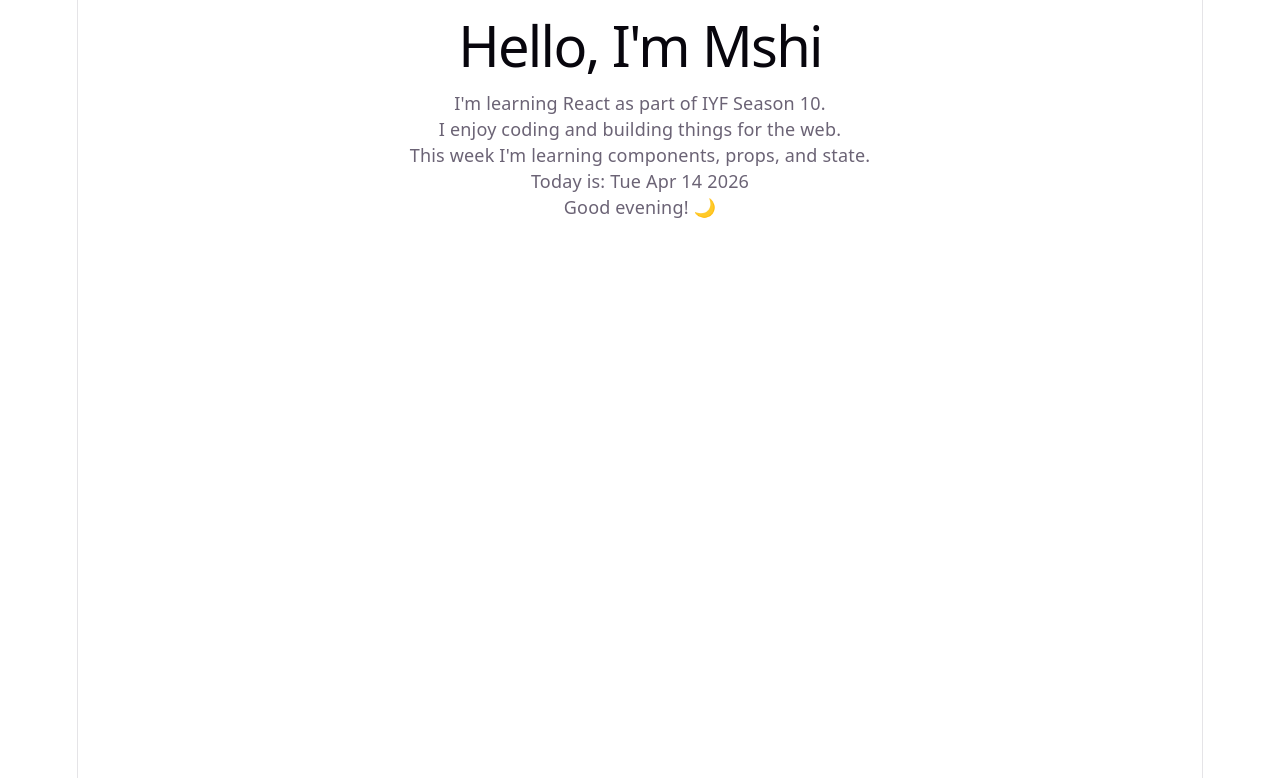
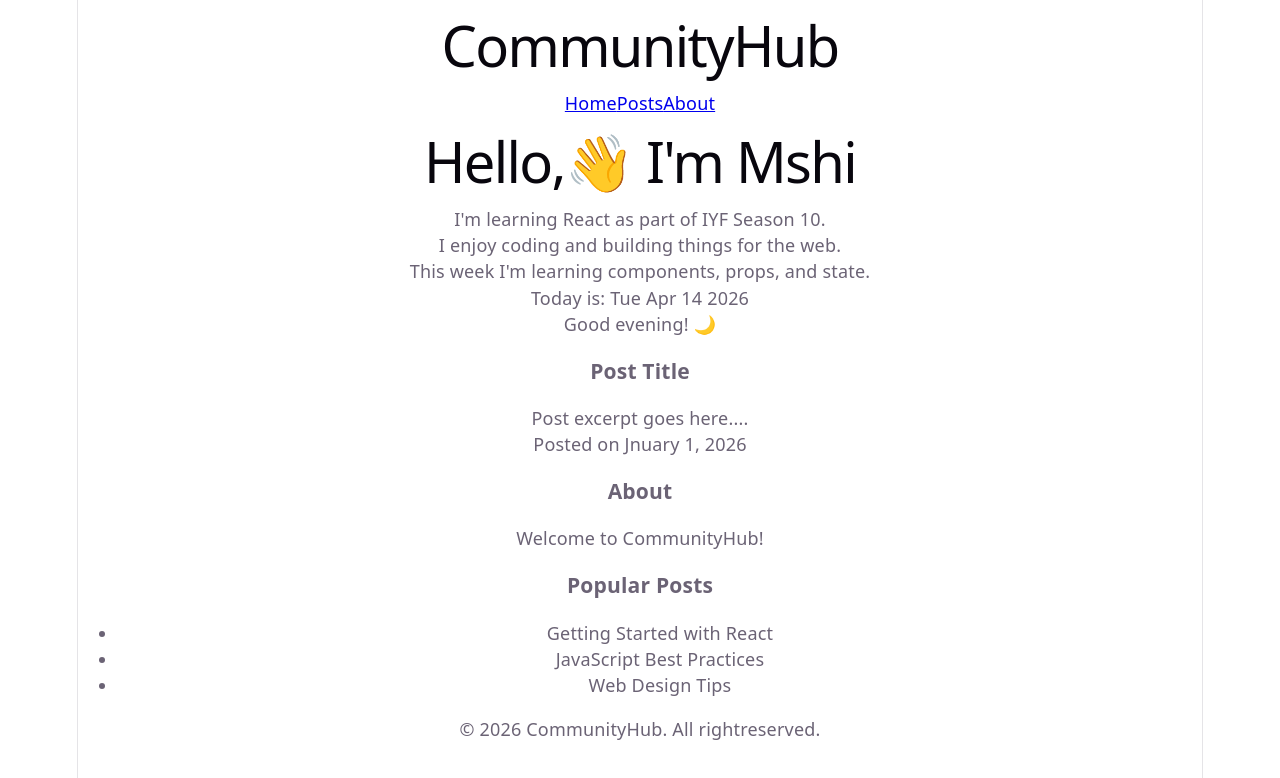
Before and after one commit to Mshi-dev15/iyf-s10-week-08-Mshi-dev15, a React (Vite) app: page / in a window 1280 px wide. Shown: the top 778 px of the page. Built offline with nearby package versions, Linux system fonts and the light colour scheme.

Commit message:
feat: add compenents files

```diff
--- a/src/App.jsx
+++ b/src/App.jsx
@@ -1,4 +1,10 @@
-function App() {
+ import Header from './components/Header';
+ import Footer from './components/Footer';
+ import PostCard from './components/PostCard';
+ import Sidebar from './components/Sidebar';
+
+
+ function App() {
   const name = "Mshi";
   const currentDate = new Date().toDateString();
   const hour = new Date().getHours();
@@ -14,12 +20,18 @@ function App() {
 
   return (
     <div>
-      <h1>Hello, I'm {name}</h1>
+      <Header />
+      <main>
+      <h1>Hello,👋 I'm {name}</h1>
       <p>I'm learning React as part of IYF Season 10.</p>
       <p>I enjoy coding and building things for the web.</p>
       <p>This week I'm learning components, props, and state.</p>
       <p>Today is: {currentDate}</p>
       <p>{greeting}</p>
+      <PostCard />
+      <Sidebar />
+      </main>
+    <Footer />
     </div>
   );
 }
--- /dev/null
+++ b/src/components/Button.jsx
@@ -0,0 +1,6 @@
+function Button() {
+    return (
+        <button>Click me</button>
+    );
+}
+export default Button;
--- /dev/null
+++ b/src/components/Footer.jsx
@@ -0,0 +1,9 @@
+function Footer () {
+    return(
+        <footer>
+            <p>&copy; 2026 CommunityHub. All rightreserved.</p>
+        </footer>
+    );
+
+}
+export default Footer;
--- /dev/null
+++ b/src/components/Header.jsx
@@ -0,0 +1,13 @@
+function Header() {
+    return(
+        <header>
+            <h1>CommunityHub</h1>
+            <nav>
+                <a href="#">Home</a>
+                  <a href="#">Posts</a>
+                    <a href="#">About</a>
+            </nav>
+        </header>
+    );
+}
+export default Header;
--- /dev/null
+++ b/src/components/PostCard.jsx
@@ -0,0 +1,10 @@
+function PostCard () {
+    return(
+        <article>
+            <h3>Post Title</h3>
+            <p>Post excerpt goes here....</p>
+            <span>Posted on Jnuary 1, 2026</span>
+        </article>
+    );
+}
+export default PostCard;
--- /dev/null
+++ b/src/components/Sidebar.jsx
@@ -0,0 +1,15 @@
+function Sidebar() {
+    return(
+        <aside>
+            <h3>About</h3>
+            <p>Welcome to CommunityHub!</p>
+            <h3>Popular Posts</h3>
+            <ul>
+                <li>Getting Started with React</li>
+                <li>JavaScript Best Practices</li>
+                <li>Web Design Tips</li>
+            </ul>
+        </aside>
+    );
+}
+export default Sidebar;
```
